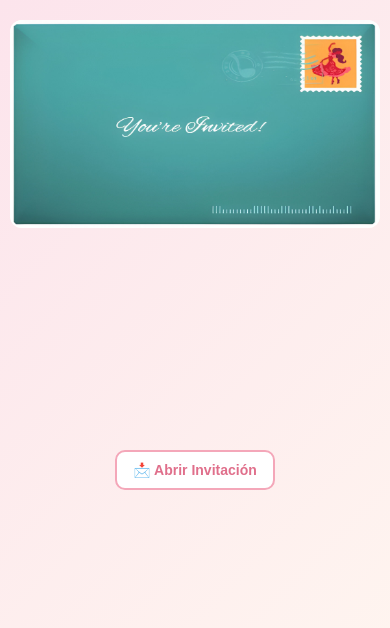
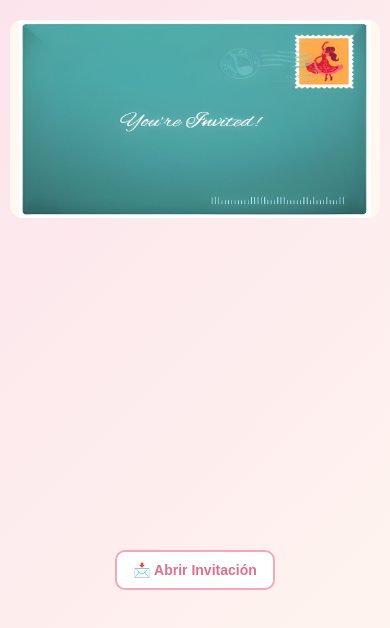
Before and after one commit to jtr2515/Lauren-s-Birthday, a plain HTML site: page index.html in a window 390 px wide. Drawn offline with Linux system fonts and the light colour scheme.

Commit message:
Update index.html

```diff
--- a/index.html
+++ b/index.html
@@ -47,7 +47,7 @@
 
     .envelope-container {
       width: 100%;
-      max-width: 900px; /* increased size for bigger images */
+      max-width: 1000px; /* make container wider */
       perspective: 1000px;
       margin: 0 auto 10px;
     }
@@ -59,7 +59,7 @@
       border-radius: 12px;
       box-shadow: 0 8px 20px rgba(0,0,0,0.15);
       position: relative;
-      min-height: 400px; /* taller to match larger images */
+      min-height: 500px; /* give room for bigger images */
     }
 
     .front, .card {
@@ -83,7 +83,8 @@
 
     .front img,
     .card img {
-      width: 100%;
+      width: 800px;   /* force images bigger */
+      max-width: 95%; /* but don’t break mobile screens */
       height: auto;
       object-fit: contain;
       display: block;
@@ -127,6 +128,11 @@
     }
 
     @media (max-width: 767px) {
+      .front img,
+      .card img {
+        width: 100%;  /* on mobile, keep full width */
+      }
+
       .confirmation-text {
         font-size: 26px;
       }
@@ -139,19 +145,6 @@
       .button-group-bottom {
         flex-direction: column;
         gap: 10px;
-      }
-
-      .envelope-container {
-        width: 100%;
-        max-width: 100%;
-        margin: 0 auto 10px;
-      }
-
-      .front img,
-      .card img {
-        width: 100%;
-        height: auto;
-        object-fit: contain;
       }
 
       .envelope {
@@ -179,7 +172,7 @@
 </head>
 <body>
 
-  <!-- Imagen 1.Lauren más abajo -->
+  <!-- Imagen 1.Lauren -->
   <div class="envelope-container" id="envelopeContainer">
     <div class="envelope">
       <div class="front">
@@ -191,10 +184,10 @@
     </div>
   </div>
 
-  <!-- Botón justo debajo -->
+  <!-- Botón -->
   <button class="btn" id="openBtn">📩 Abrir Invitación</button>
 
-  <!-- Confirmación más separada -->
+  <!-- Confirmación -->
   <div class="confirmation-section" id="confirmationSection">
     <div class="confirmation-text">Confirma tu asistencia</div>
     <div class="button-group-bottom">
```
